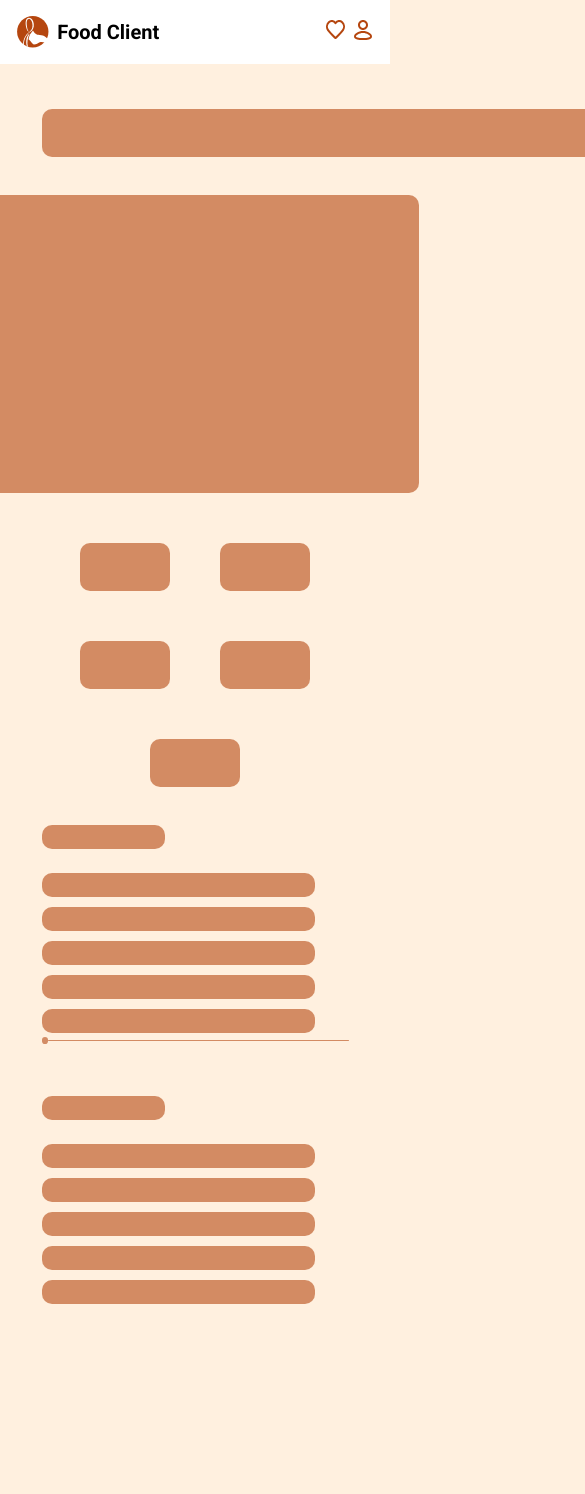
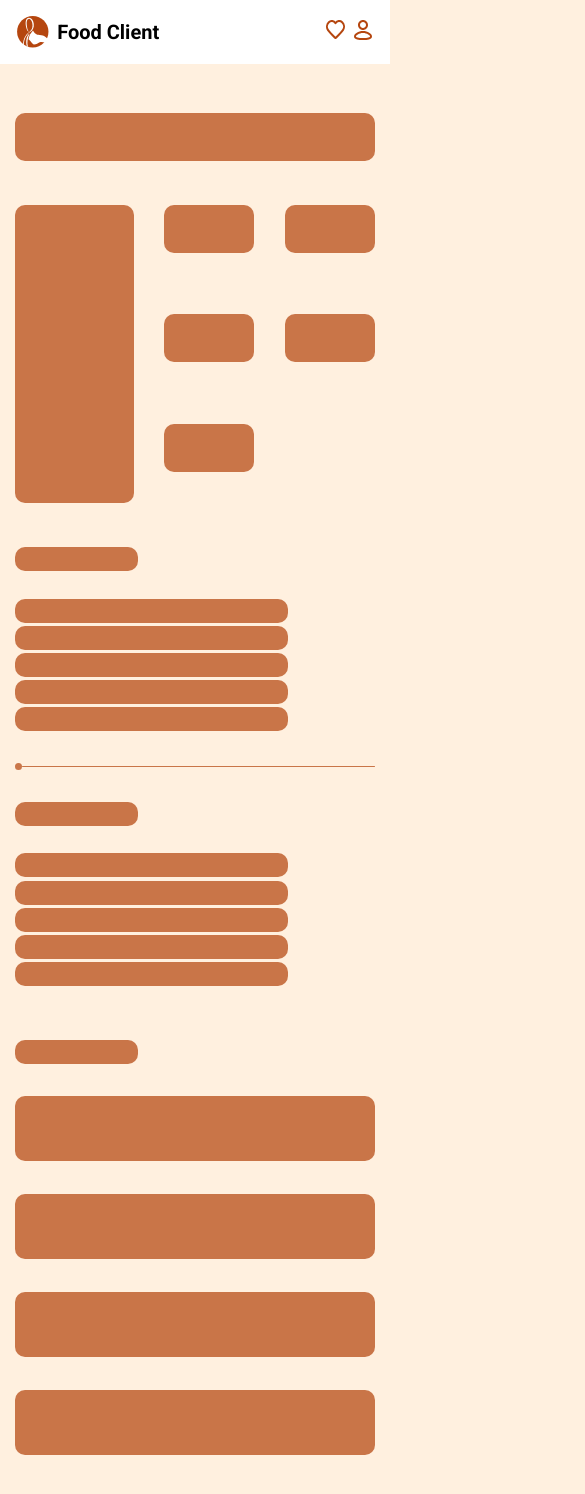
Before and after one commit to Spiridonovads/kts-food, a React (Vite) app: page /recipe in a window 390 px wide. Shown: the top 1494 px of the page, 585 px wide, since content can reach past the window. Before the commit the page ends 1466 px from the top, so only its background shows below. Built offline with nearby package versions, Linux system fonts and the light colour scheme; a web font is replaced by a local one.

Commit message:
recipe skeleton adaptive

```diff
--- a/src/components/RecipeSkeleton/RecipeSkeleton.tsx
+++ b/src/components/RecipeSkeleton/RecipeSkeleton.tsx
@@ -44,12 +44,13 @@ const RecipeSkeleton: React.FC = () => {
       </div>
       <div className={style.directions}>
         <div className={style.directionsTitle}></div>
+        <div className={style.directionsLi}></div>
+        <div className={style.directionsLi}></div>
+        <div className={style.directionsLi}></div>
+        <div className={style.directionsLi}></div>
       </div>
     </section>
   );
 };
 
 export default RecipeSkeleton;
-
-/*
- <img src={data.image} alt="photo" width={448} height={298} /> */
--- a/src/components/RecipeSkeleton/style.module.scss
+++ b/src/components/RecipeSkeleton/style.module.scss
@@ -5,21 +5,23 @@
 }
 
 .title {
-  width: 603px;
+  max-width: 603px;
   height: 48px;
-  margin-bottom: 38px;
-  margin-top: 45px;
+  margin-bottom: calc(40px + 1vw);
+  margin-top: calc(45px + 1vw);
   @include skeletonAnimation;
 }
 
 .shortInfo {
   display: flex;
-  gap: 166px;
-  margin-bottom: 38px;
+  justify-content: space-between;
+  gap: calc(100px * (100vw / 1270px));
+  margin-bottom: calc(40px + 1vw);
 }
 
 .img {
-  width: 448px;
+  max-width: 448px;
+  width: 100%;
   height: 298px;
   @include skeletonAnimation;
 }
@@ -27,7 +29,7 @@
 .shortInfoText {
   display: grid;
   grid-template-columns: repeat(3, 1fr);
-  gap: 100px;
+  gap: calc(100px * (100vw / 1270px));
 }
 
 .shortInfoTextBlock {
@@ -44,23 +46,24 @@
 
 .ingredients {
   width: 50%;
+  padding-right: calc(50px + 1vw);
 }
 
 .ingredientsList {
   display: flex;
   flex-direction: column;
-  gap: 10px;
+  gap: calc(10px * (100vw / 1270px));
 }
 
 .ingredientsLi {
-  width: 273px;
+  max-width: 273px;
   height: 24px;
   @include skeletonAnimation;
 }
 
 .ingredientsTitle {
-  margin-bottom: 24px;
-  width: 123px;
+  margin-bottom: calc(24px + 1vw);
+  max-width: 123px;
   height: 24px;
   @include skeletonAnimation;
 }
@@ -88,18 +91,18 @@
 
 .equip {
   width: 50%;
-  padding-left: 50px;
+  padding-left: calc(50px + 1vw);
 }
 
 .equipList {
   display: flex;
   flex-direction: column;
   flex-wrap: wrap;
-  gap: 10px;
+  gap: calc(10px * (100vw / 1270px));
 }
 
 .equipLi {
-  width: 273px;
+  max-width: 273px;
   height: 24px;
   @include skeletonAnimation;
 }
@@ -108,93 +111,35 @@
   display: flex;
   flex-direction: column;
   text-align: start;
-  gap: 16px;
-  margin-bottom: 54px;
-  margin-top: 48px;
+  gap: calc(16px * (100vw / 1270px));
+  margin-bottom: calc(54px + 1vw);
+  margin-top: calc(50px + 1vw);
 }
 
 .directionsTitle {
   text-align: left;
-  margin-bottom: 24px;
-  width: 123px;
+  margin-bottom: calc(24px + 1vw);
+  max-width: 123px;
+  width: 100%;
   height: 24px;
+  @include skeletonAnimation;
 }
 
 .directionsLi {
-  display: flex;
-  flex-direction: column;
-  gap: 8px;
-  width: 740px;
+  max-width: 740px;
+  width: 100%;
   height: 65px;
+  margin-bottom: calc(24px + 1vw);
+  @include skeletonAnimation;
 }
 
-@media (max-width: 1150px) {
-  .wrapper {
-    width: 937px;
-  }
+@media (max-width: 900px) {
   .shortInfoText {
     grid-template-columns: repeat(2, 1fr);
-    gap: 100px;
-  }
-}
-
-@media (max-width: 880px) {
-  .wrapper {
-    width: 737px;
-  }
-  .shortInfoText {
-    grid-template-columns: repeat(2, 1fr);
-    gap: 50px;
-  }
-  .shortInfo {
-    gap: 80px;
-  }
-
-  .title {
-    white-space: nowrap;
-  }
-}
-
-@media (max-width: 780px) {
-  .wrapper {
-    width: 637px;
-  }
-  .shortInfo {
-    display: flex;
-    flex-direction: column;
-    align-items: center;
-    gap: 50px;
-  }
-  .shortInfoText {
-    display: flex;
-  }
-  .title {
-    overflow: hidden;
-  }
-}
-
-@media (max-width: 680px) {
-  .wrapper {
-    width: 537px;
-  }
-
-  .shortInfoText {
-    flex-wrap: wrap;
-    justify-content: center;
-  }
-}
-
-@media (max-width: 580px) {
-  .wrapper {
-    width: 437px;
   }
 }
 
 @media (max-width: 480px) {
-  .wrapper {
-    width: 337px;
-  }
-
   .necessary {
     flex-direction: column;
     align-items: start;
@@ -202,6 +147,7 @@
 
   .ingredients {
     width: 100%;
+    margin-bottom: calc(24px + 1vw);
   }
 
   .decor {
@@ -218,8 +164,8 @@
   .equip {
     width: 100%;
     padding-left: 0px;
-    margin-top: 48px;
     height: auto;
+    margin-top: calc(24px + 1vw);
   }
 
   .ingredientsList {
@@ -228,7 +174,5 @@
 
   .directionsTitle {
     text-align: left;
-    margin-bottom: 12px;
-    margin-top: 24px;
   }
 }
```
